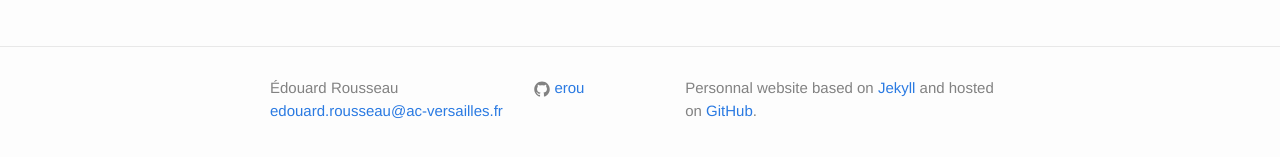
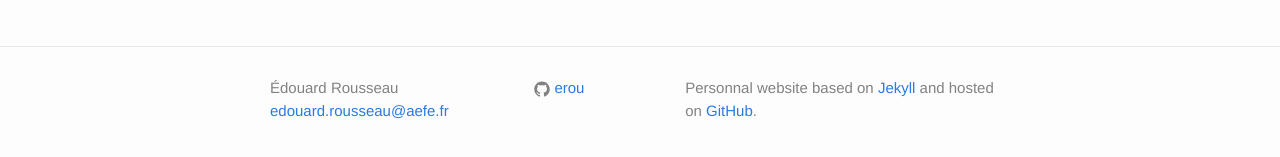
Before and after one commit to erou/erou.github.io, a Jekyll site: the page built from index.md, in a window 1280 px wide. Shown: the part 655-812 px from the top of the page. Built offline with Jekyll 4.4.1, drawn with Linux system fonts in a browser that asks for light colours.

Commit message:
change of email adress

```diff
--- a/_config.yml
+++ b/_config.yml
@@ -15,7 +15,7 @@
 # in the templates via {{ site.myvariable }}.
 title: Édouard Rousseau | Professeur de mathématiques
 author: Édouard Rousseau
-email: edouard.rousseau@ac-versailles.fr
+email: edouard.rousseau@aefe.fr
 description: > # this means to ignore newlines until "baseurl:"
     Édouard Rousseau. Professeur de mathématiques.
 #baseurl: # the subpath of your site, e.g. /blog
```
